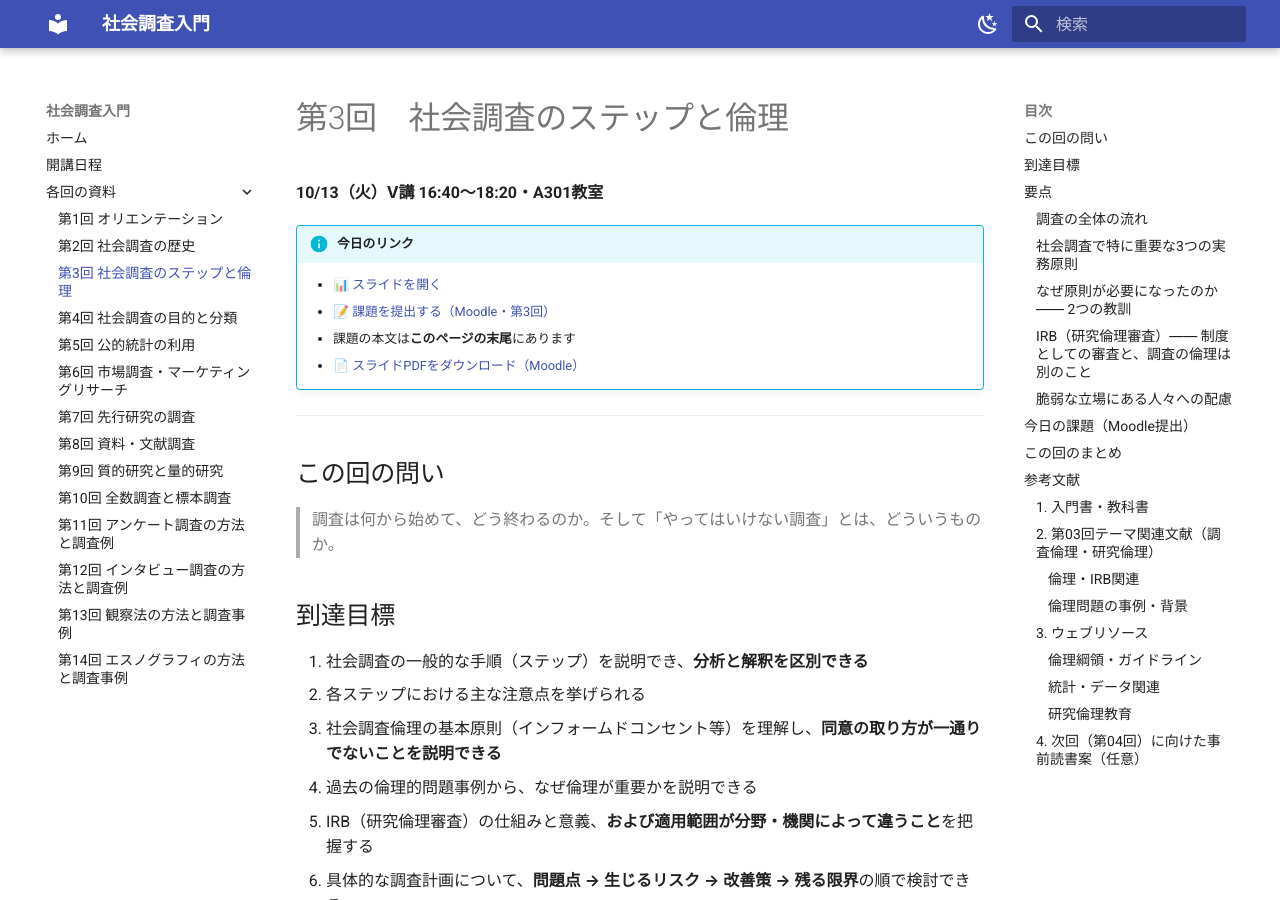
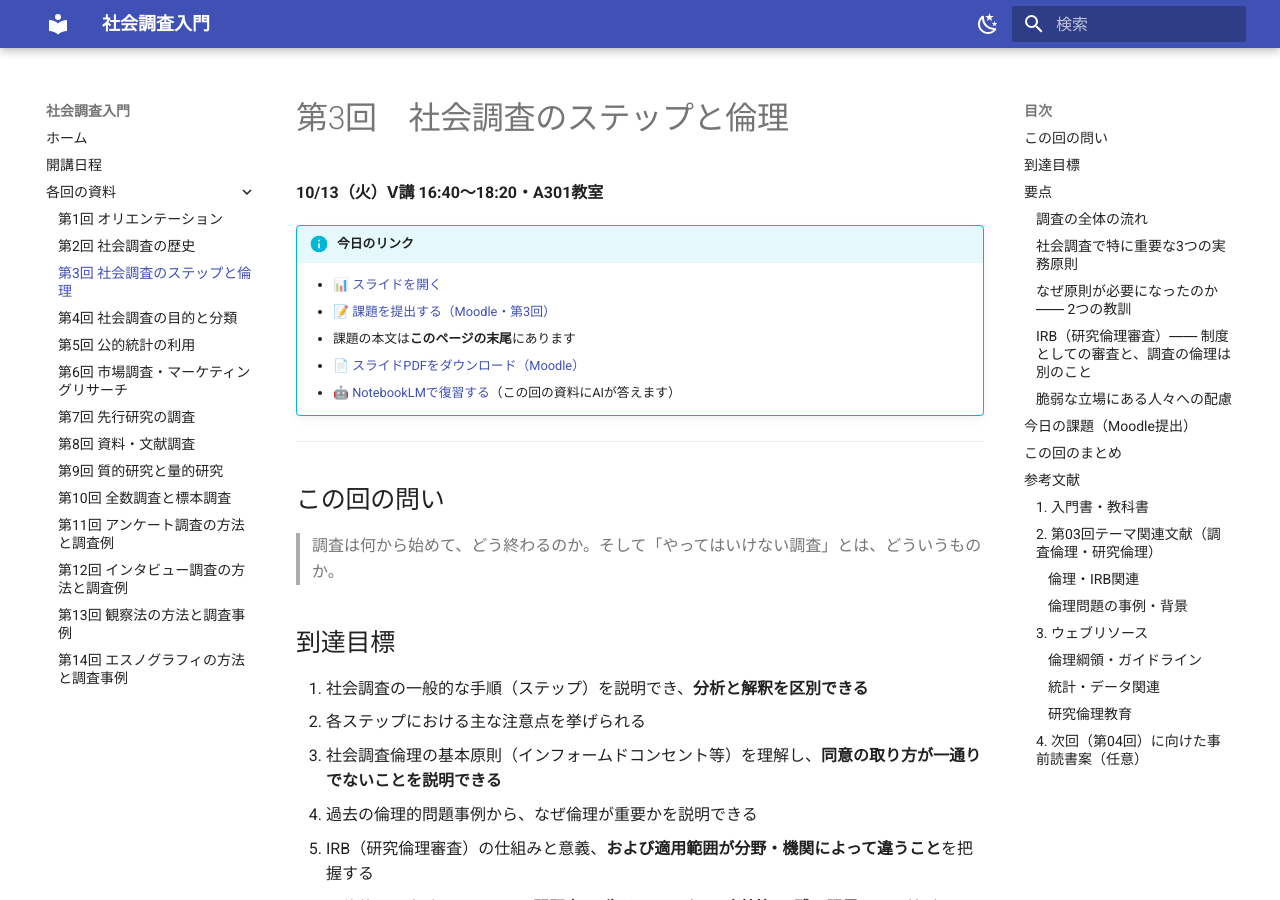
Before and after one commit to aonoa68/shakaichosa, an MkDocs documentation site: the page built from docs/week03.md, in a window 1280 px wide and 900 px high. Built offline with MkDocs 1.6.1 and Material for MkDocs 9.7.7, drawn with Linux system fonts in a browser that asks for light colours.

Commit message:
第3回の「今日のリンク」にNotebookLMを追加
本文・スライド・課題文をまとめたソース1本から作成したノートブック。
共有設定は「リンクを知っている全員」であることを確認済み。

Co-Authored-By: Claude Opus 5 (1M context) <noreply@anthropic.com>
Claude-Session: https://claude.ai/code/session_01VNG6MY7caqH6ZBqg92AUZE

```diff
--- a/docs/week03.md
+++ b/docs/week03.md
@@ -7,6 +7,7 @@
     - [📝 課題を提出する（Moodle・第3回）](https://moodle.hokusei.ac.jp/mod/assign/view.php?id=990652)
     - 課題の本文は**このページの末尾**にあります
     - [📄 スライドPDFをダウンロード（Moodle）](https://moodle.hokusei.ac.jp/mod/resource/view.php?id=1003565)
+    - [🤖 NotebookLMで復習する](https://notebook.google.com/notebook/f0a2d8d5-1b4e-4e4f-9e8c-b085807ea3ce)（この回の資料にAIが答えます）
 
 ---
 
```
